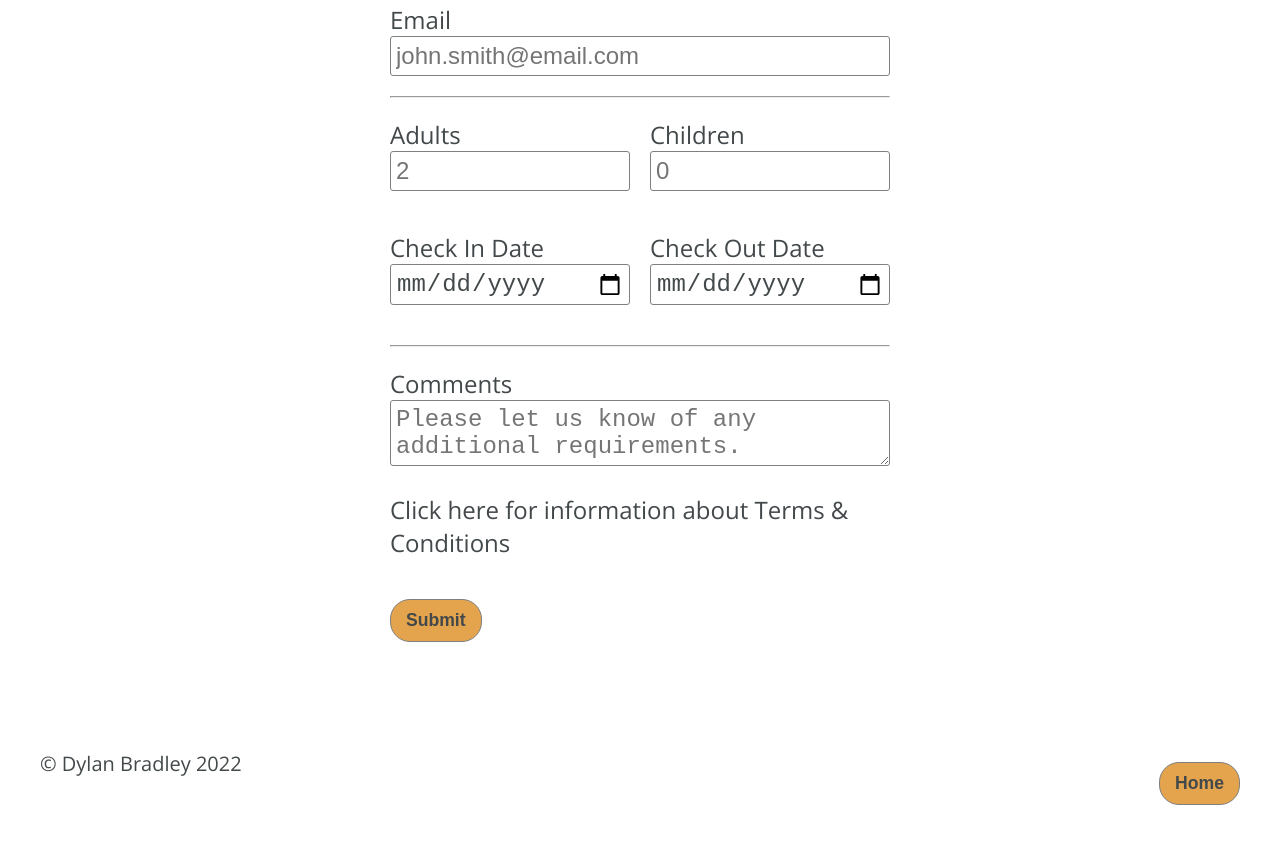
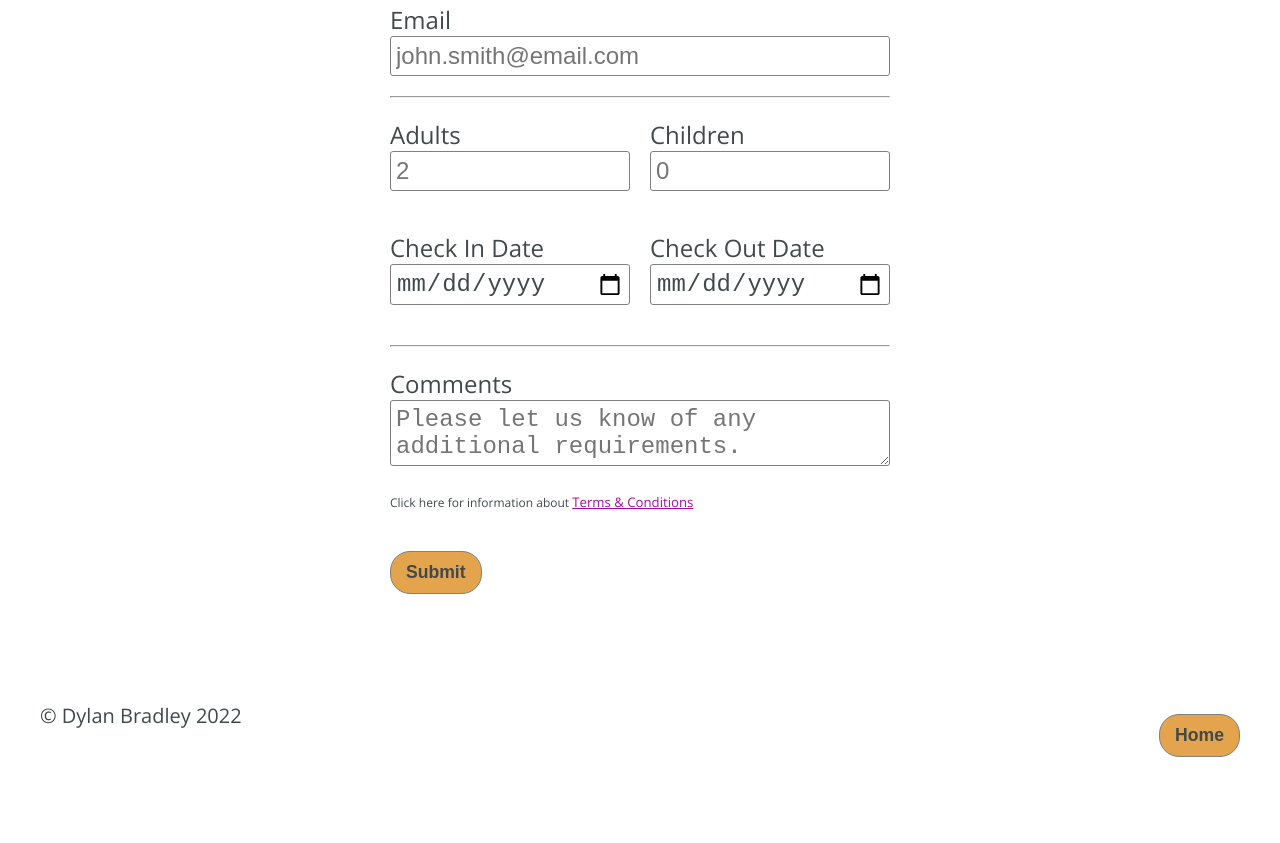
Before and after one commit to Code-Institute-Submissions/DylBrad-Beach-House-Rental-Website_JanResub, a plain HTML site: page booking-form.html in a window 1280 px wide. Shown: the part 418-1261 px from the top of the page. After the commit the page ends 1215 px from the top, so only its background shows below. Drawn offline with nearby package versions, Linux system fonts and the light colour scheme.

Commit message:
Style external T&Cs link

```diff
--- a/main.css
+++ b/main.css
@@ -10,6 +10,7 @@
   --secondary-font: 'Open Sans', sans-serif;
   --primary-color: #43494B;
   --secondary-color: #e3a44dff;
+  --links-color: rgb(163, 15, 163);
 }
 li {
   list-style: none;
@@ -479,6 +480,14 @@ form div {
 .dates div {
   width: 48%;
 }
+.terms {
+  font-size: .5em;
+}
+.terms-span {
+  font-size: 1.1em;
+  color: var(--links-color);
+  text-decoration: underline;
+}
 @media (max-width: 420px) {
   .dates {
     flex-direction: column;
```
